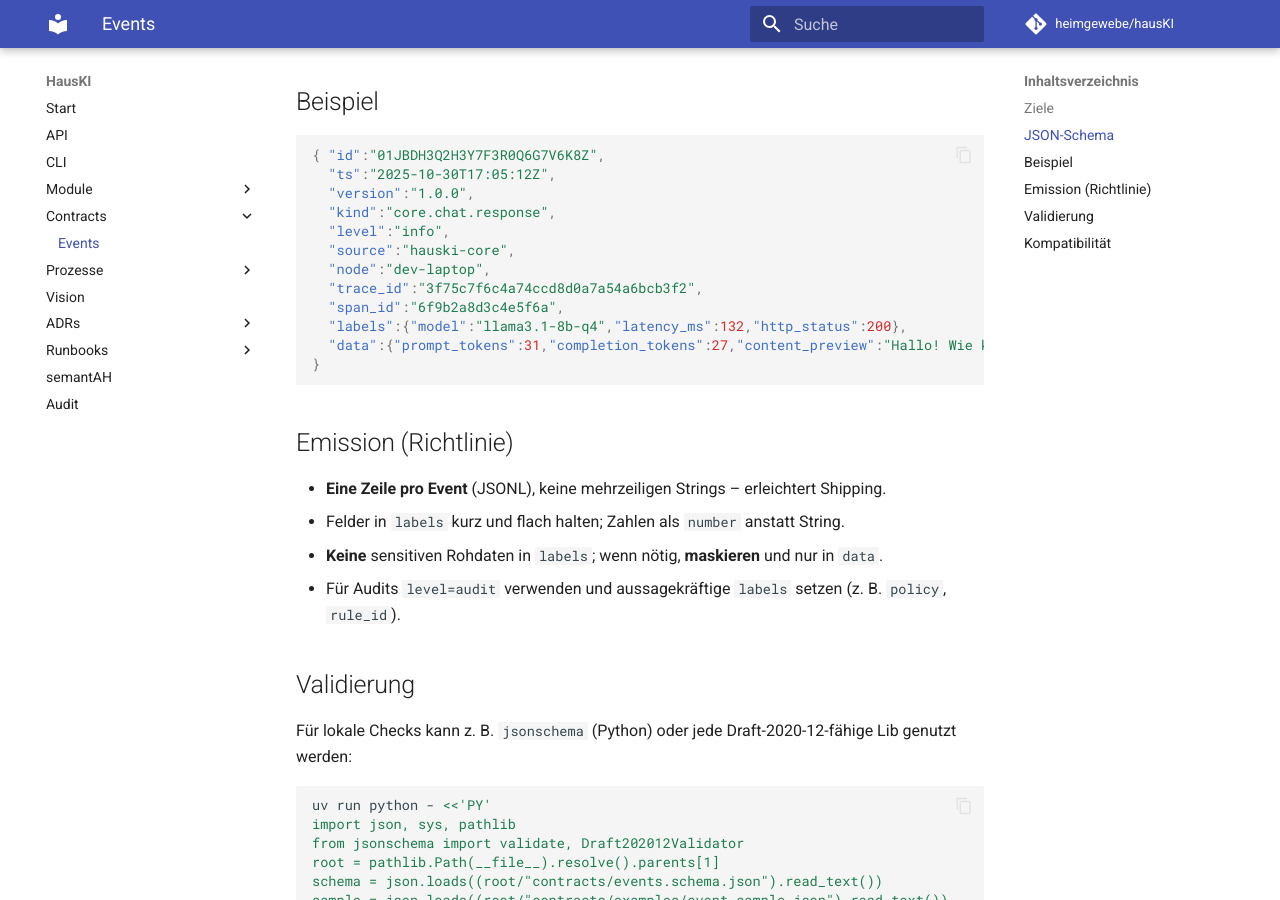
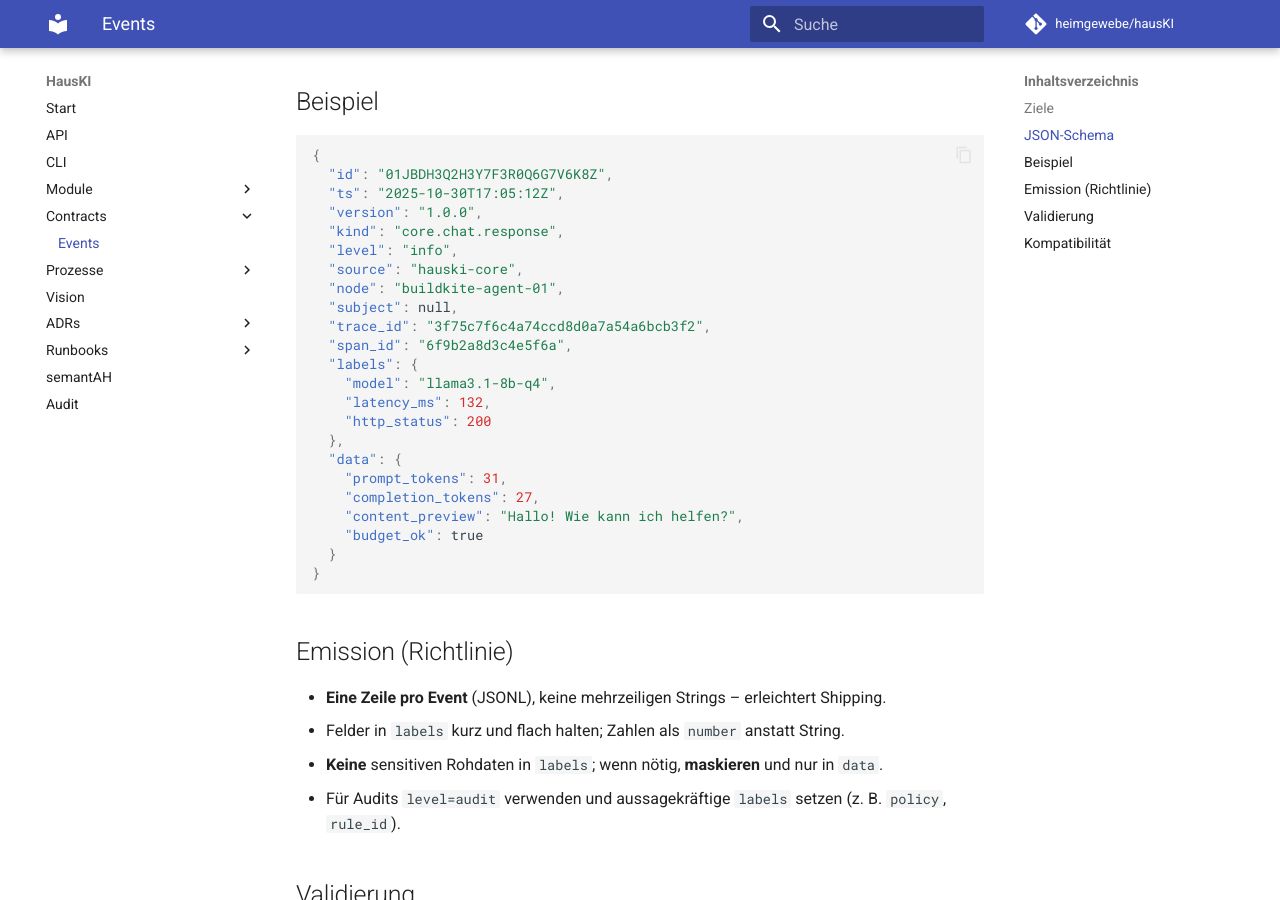
Before and after one commit to heimgewebe/hausKI, an MkDocs documentation site: the page built from docs/contracts/events.md, in a window 1280 px wide and 900 px high, scrolled down 639 px. Built offline with MkDocs 1.6.1 and Material for MkDocs 9.7.7, drawn with Linux system fonts in a browser that asks for light colours; comment, search, counter and statistics services are not loaded.

Commit message:
Update docs/contracts/events.md
Co-authored-by: Copilot <175728472+Copilot@users.noreply.github.com>

````diff
--- a/docs/contracts/events.md
+++ b/docs/contracts/events.md
@@ -21,17 +21,28 @@ Wichtige Regeln:
 ## Beispiel
 
 ```json
-{ "id":"01JBDH3Q2H3Y7F3R0Q6G7V6K8Z",
-  "ts":"2025-10-30T17:05:12Z",
-  "version":"1.0.0",
-  "kind":"core.chat.response",
-  "level":"info",
-  "source":"hauski-core",
-  "node":"dev-laptop",
-  "trace_id":"3f75c7f6c4a74ccd8d0a7a54a6bcb3f2",
-  "span_id":"6f9b2a8d3c4e5f6a",
-  "labels":{"model":"llama3.1-8b-q4","latency_ms":132,"http_status":200},
-  "data":{"prompt_tokens":31,"completion_tokens":27,"content_preview":"Hallo! Wie kann ich helfen?","budget_ok":true}
+{
+  "id": "01JBDH3Q2H3Y7F3R0Q6G7V6K8Z",
+  "ts": "2025-10-30T17:05:12Z",
+  "version": "1.0.0",
+  "kind": "core.chat.response",
+  "level": "info",
+  "source": "hauski-core",
+  "node": "buildkite-agent-01",
+  "subject": null,
+  "trace_id": "3f75c7f6c4a74ccd8d0a7a54a6bcb3f2",
+  "span_id": "6f9b2a8d3c4e5f6a",
+  "labels": {
+    "model": "llama3.1-8b-q4",
+    "latency_ms": 132,
+    "http_status": 200
+  },
+  "data": {
+    "prompt_tokens": 31,
+    "completion_tokens": 27,
+    "content_preview": "Hallo! Wie kann ich helfen?",
+    "budget_ok": true
+  }
 }
 ```
 
````
